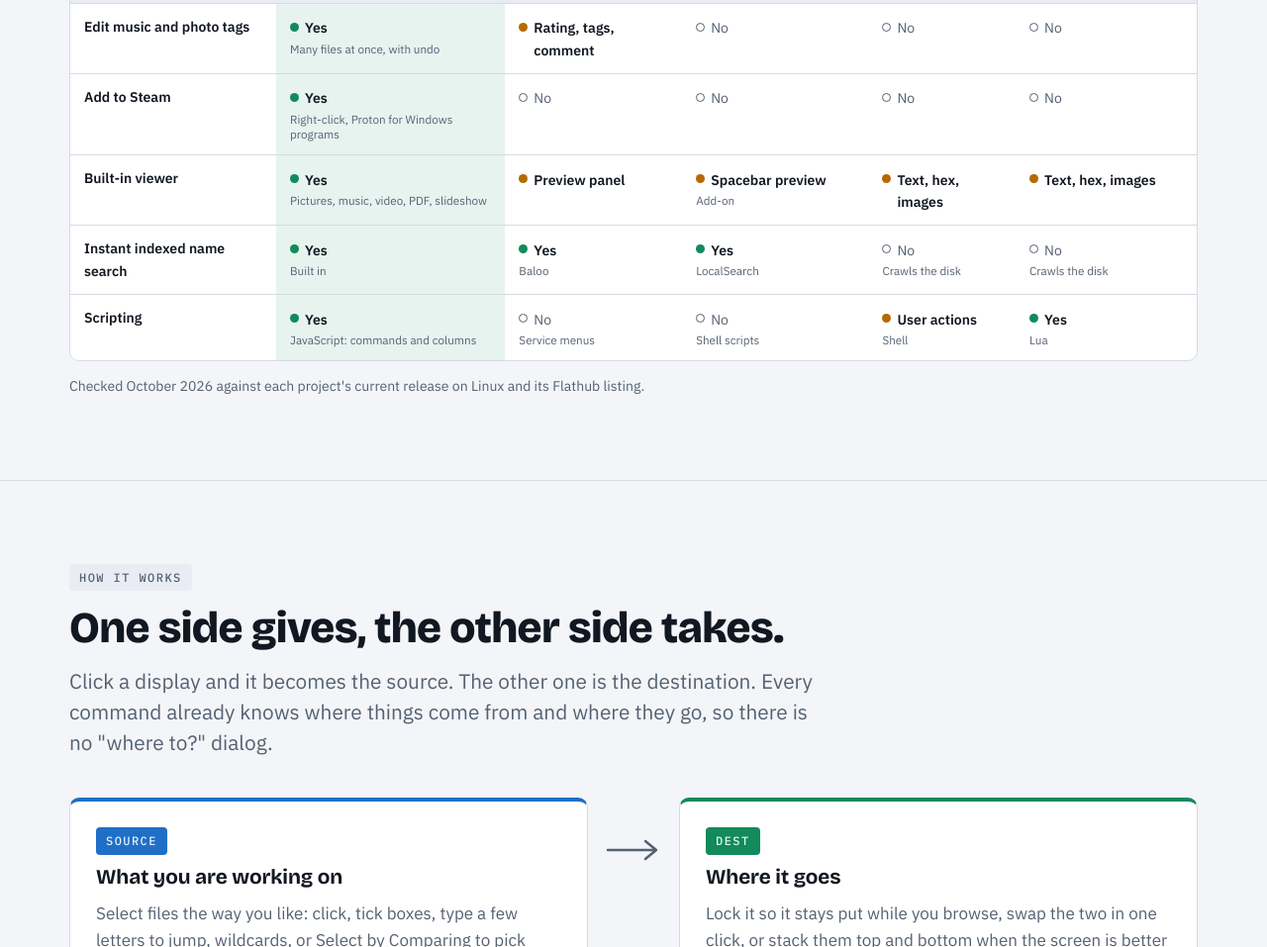
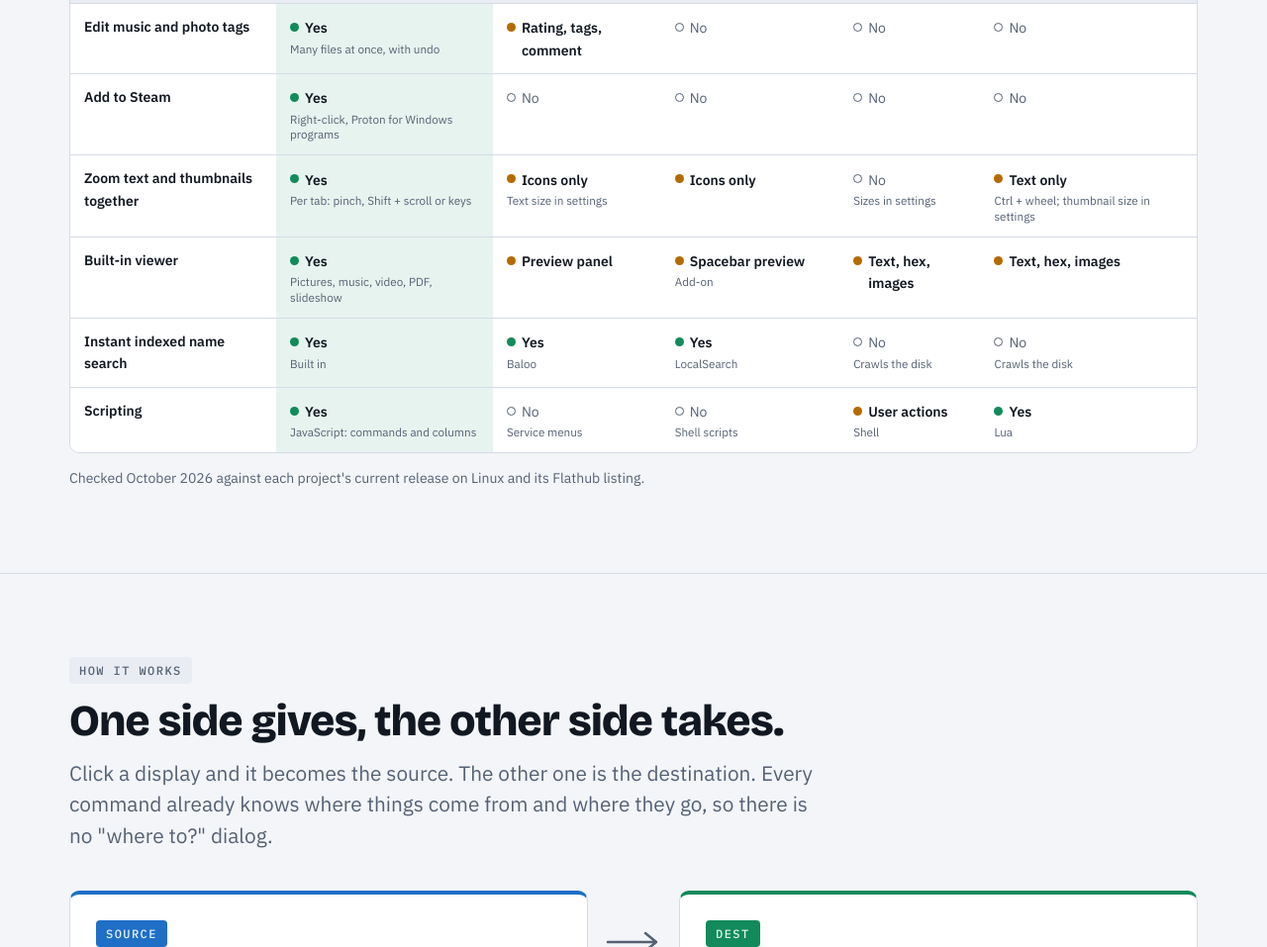
Before and after one commit to darkuni/dirduo, a plain HTML site: page website/index.html in a window 1280 px wide. Shown: the part 4951-5908 px from the top of the page at 99% size. Drawn offline with nearby package versions, Linux system fonts and the light colour scheme.

Commit message:
Website: zoom row in the comparison
Co-Authored-By: Claude Opus 5.5 <noreply@anthropic.com>
Claude-Session: https://claude.ai/code/session_01KtexyUk2DYErFCZcjwPLj1

```diff
--- a/website/index.html
+++ b/website/index.html
@@ -438,6 +438,7 @@ footer .brand { font-size: 1rem; }
 <tr class="grp"><th scope="rowgroup" colspan="6">Everything else</th></tr>
 <tr><th scope="row">Edit music and photo tags</th><td class="us y"><b>Yes</b><small>Many files at once, with undo</small></td><td class="p"><b>Rating, tags, comment</b></td><td class="n"><b>No</b></td><td class="n"><b>No</b></td><td class="n"><b>No</b></td></tr>
 <tr><th scope="row">Add to Steam</th><td class="us y"><b>Yes</b><small>Right-click, Proton for Windows programs</small></td><td class="n"><b>No</b></td><td class="n"><b>No</b></td><td class="n"><b>No</b></td><td class="n"><b>No</b></td></tr>
+<tr><th scope="row">Zoom text and thumbnails together</th><td class="us y"><b>Yes</b><small>Per tab: pinch, Shift + scroll or keys</small></td><td class="p"><b>Icons only</b><small>Text size in settings</small></td><td class="p"><b>Icons only</b></td><td class="n"><b>No</b><small>Sizes in settings</small></td><td class="p"><b>Text only</b><small>Ctrl + wheel; thumbnail size in settings</small></td></tr>
 <tr><th scope="row">Built-in viewer</th><td class="us y"><b>Yes</b><small>Pictures, music, video, PDF, slideshow</small></td><td class="p"><b>Preview panel</b></td><td class="p"><b>Spacebar preview</b><small>Add-on</small></td><td class="p"><b>Text, hex, images</b></td><td class="p"><b>Text, hex, images</b></td></tr>
 <tr><th scope="row">Instant indexed name search</th><td class="us y"><b>Yes</b><small>Built in</small></td><td class="y"><b>Yes</b><small>Baloo</small></td><td class="y"><b>Yes</b><small>LocalSearch</small></td><td class="n"><b>No</b><small>Crawls the disk</small></td><td class="n"><b>No</b><small>Crawls the disk</small></td></tr>
 <tr><th scope="row">Scripting</th><td class="us y"><b>Yes</b><small>JavaScript: commands and columns</small></td><td class="n"><b>No</b><small>Service menus</small></td><td class="n"><b>No</b><small>Shell scripts</small></td><td class="p"><b>User actions</b><small>Shell</small></td><td class="y"><b>Yes</b><small>Lua</small></td></tr>
```
